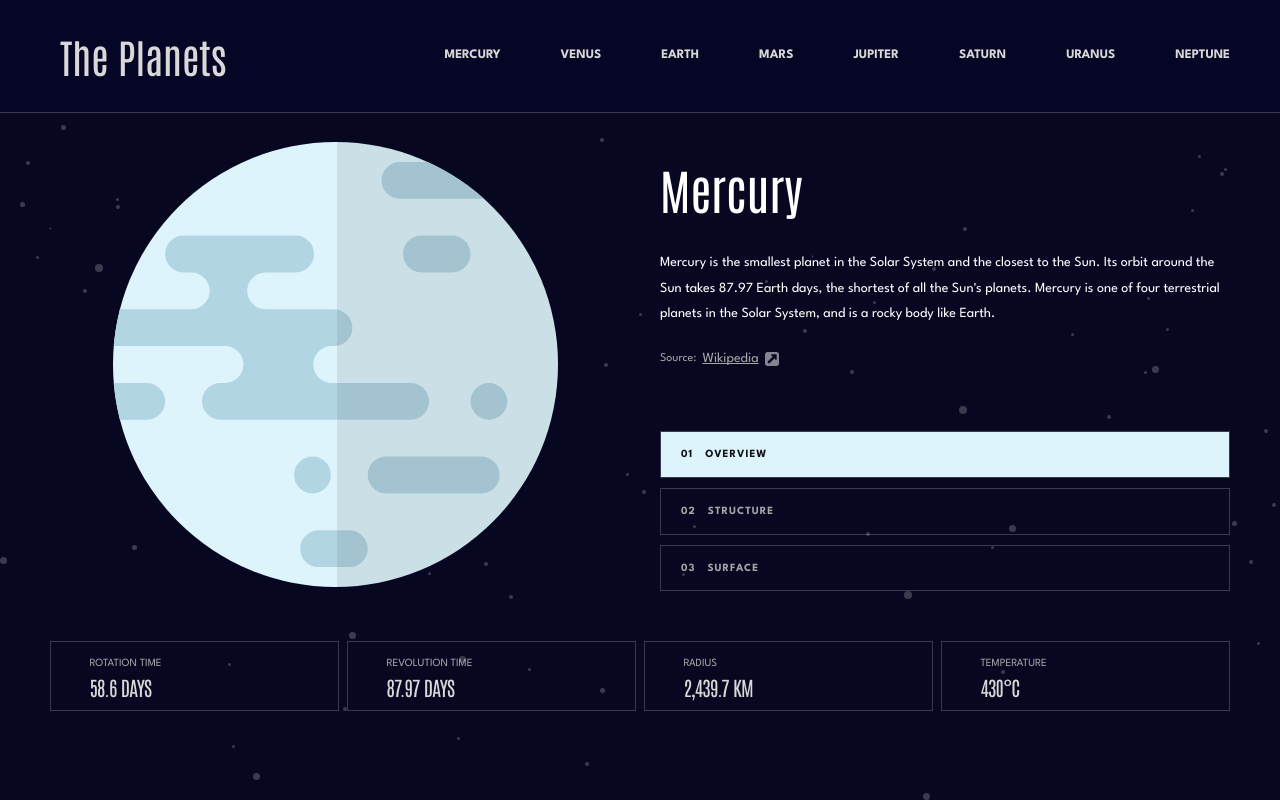
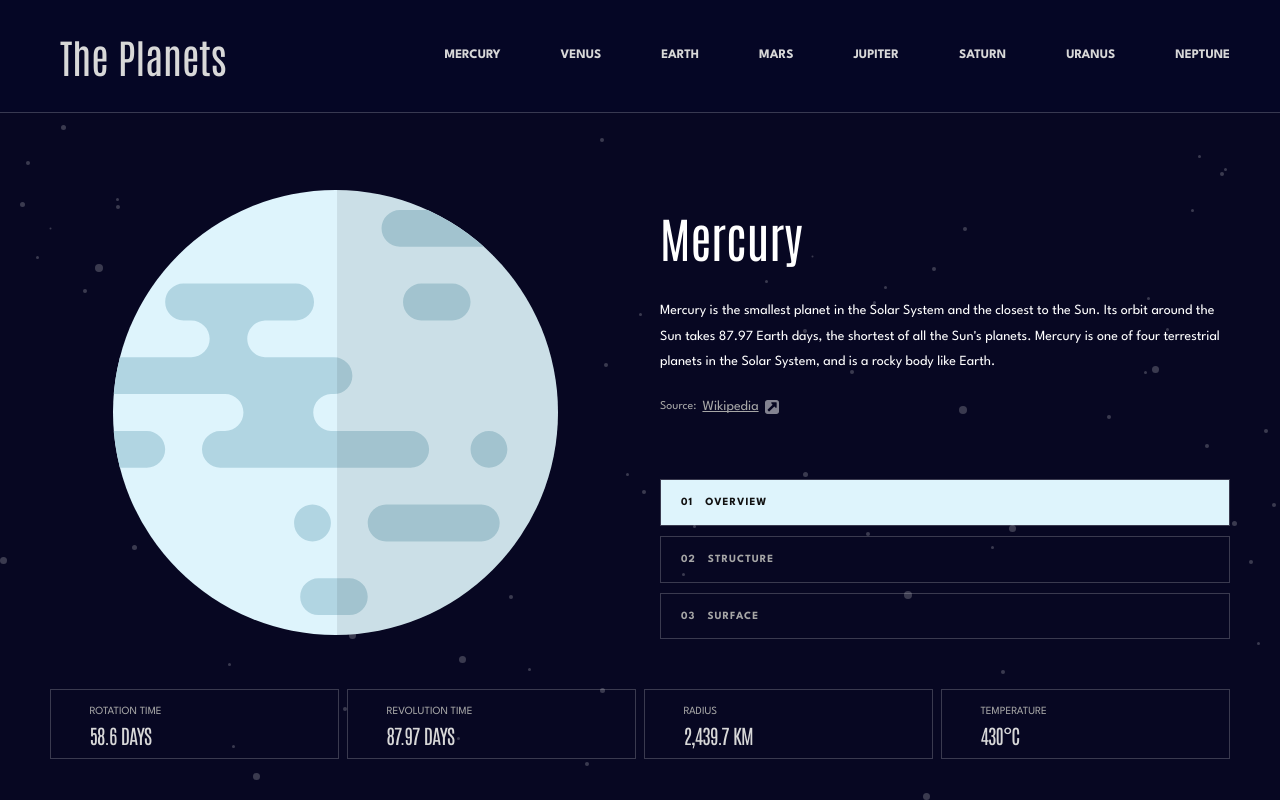
Before and after one commit to cgojk/planets, a React (Vite) app: page /mercury/overview in a window 1280 px wide. Built offline with nearby package versions, Linux system fonts and the light colour scheme.

Commit message:
adding space to the layout screens more thant 1200px

```diff
--- a/src/styles/_queries.scss
+++ b/src/styles/_queries.scss
@@ -243,7 +243,7 @@
 
     .main-content {
 
-     padding-top: var(--space-13);
+     padding-top: var(--space-18);
     }
 .header__inner{
     flex-direction:row;
--- a/src/styles/index.css
+++ b/src/styles/index.css
@@ -674,7 +674,7 @@ a {
 }
 @media only screen and (min-width: 1200px) {
   .main-content {
-    padding-top: var(--space-13);
+    padding-top: var(--space-18);
   }
   .header__inner {
     flex-direction: row;
```
